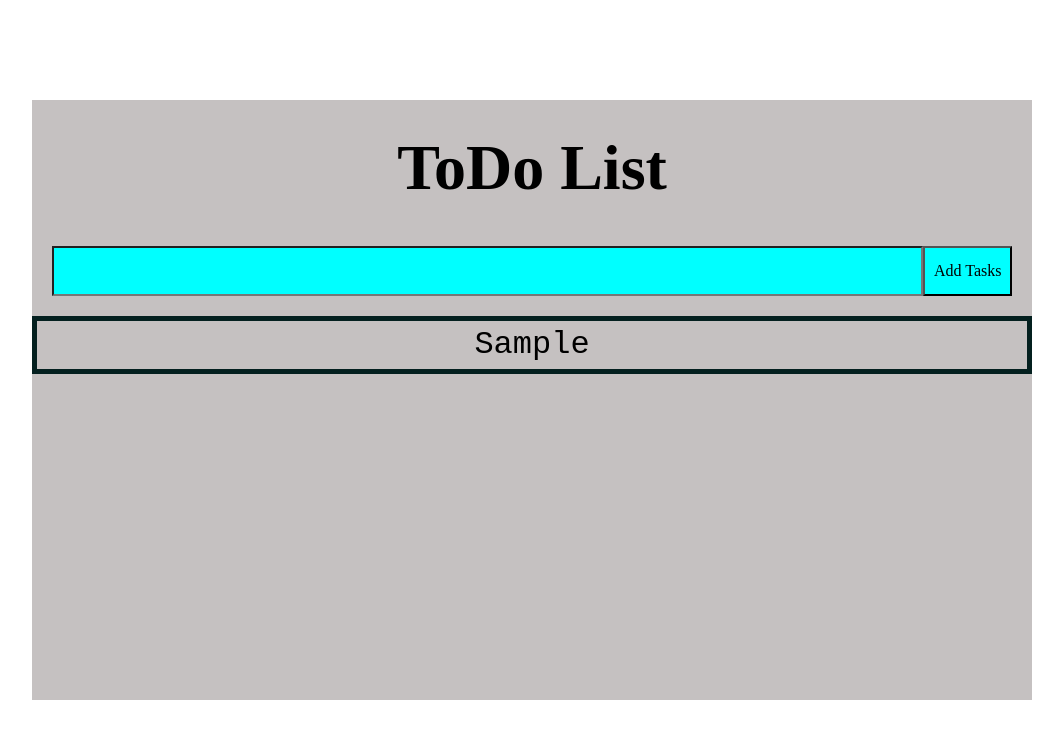
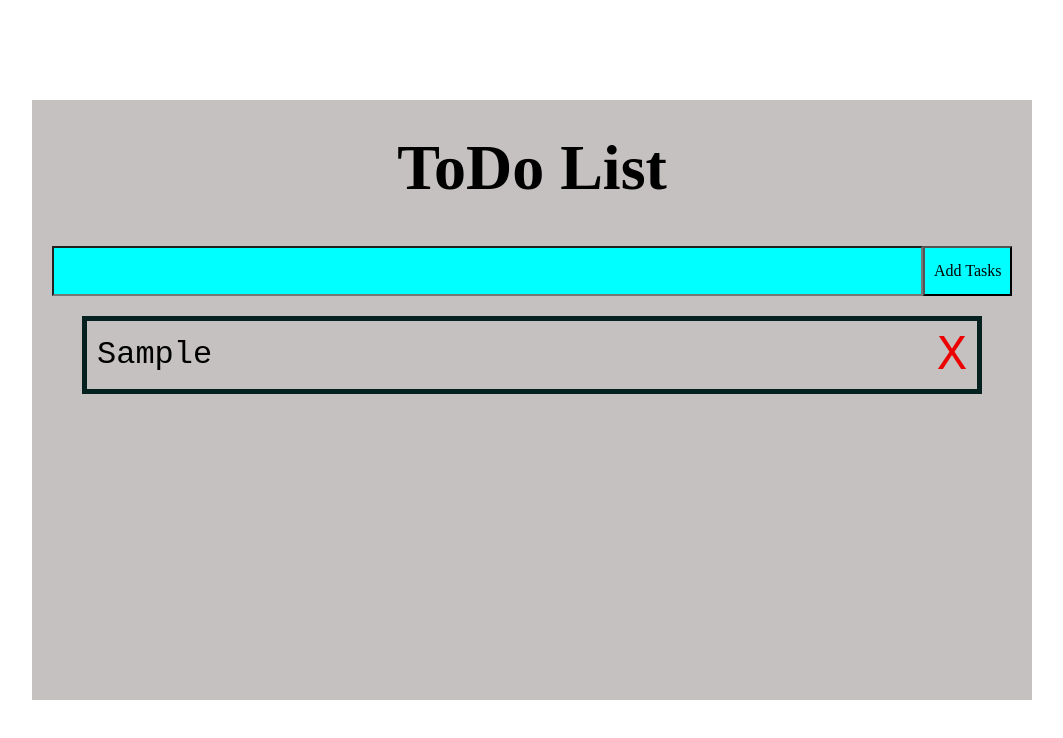
Before and after one commit to SVM845/todo-list, a plain HTML site: page index.html in a window 1280 px wide. Both pictures are taken after typing "Sample" into the empty fields and a click on the button "Add Tasks". Shown: the whole page, without its empty margins (108-1171 px from the left). Drawn offline with Linux system fonts and the light colour scheme.

Commit message:
0.4
task delete button 1

```diff
--- a/script.js
+++ b/script.js
@@ -1,12 +1,31 @@
 const addTaskButton = document.querySelector('#newTask button');
 const input = document.querySelector('#newTask input');
 const tasksContainer = document.querySelector('.tasksContainer');
+// const deleteButtonDOM = document.querySelector('')
 
-addTaskButton.addEventListener("click", ((e) => {
+
+
+
+addTaskButton.addEventListener("click", addTask);
+input.addEventListener("keydown", (e) => {
+    if (e.key === "Enter") { addTask() }
+})
+function addTask() {
     p = document.createElement('p');
     p.textContent = input.value;
     p.classList.add('tasks');
+    deleteButton = document.createElement('button');
+    deleteButton.classList.add('tasks');
+    deleteButton.classList.add('deleteButton')
+    deleteButton.textContent = "X";
+    deleteButton.addEventListener("click", (e) => {
+        tasksContainer.remove('p');
+    });
+    p.appendChild(deleteButton);
     tasksContainer.appendChild(p);
-    input.value = ""
+    input.value = "";
+}
 
-}))
+// function deleteTask(){
+//     tasksContainer.removeChild('p');
+// }
--- a/style.css
+++ b/style.css
@@ -103,16 +103,29 @@ body {
 .tasksContainer {
   display: flex;
   flex-direction: column;
+  justify-content: center;
+  align-items: center;
   gap: 20px;
 }
 .tasks {
+  width: 90%;
+  padding: 10px;
   font-size: 2rem;
   font-family: monospace;
   display: flex;
-  flex-direction: column;
-  justify-content: center;
+  justify-content: space-between;
   align-items: center;
   gap: 20px;
   border: 5px solid rgb(4, 32, 31);
-
 }
+.deleteButton {
+  width: 30px;
+  height: 30px;
+  display: flex;
+  justify-content: center;
+  align-self: center;
+  color: rgb(236, 2, 2);
+  background: none;
+  border: none;
+  font-size: 50px;
+}
```
